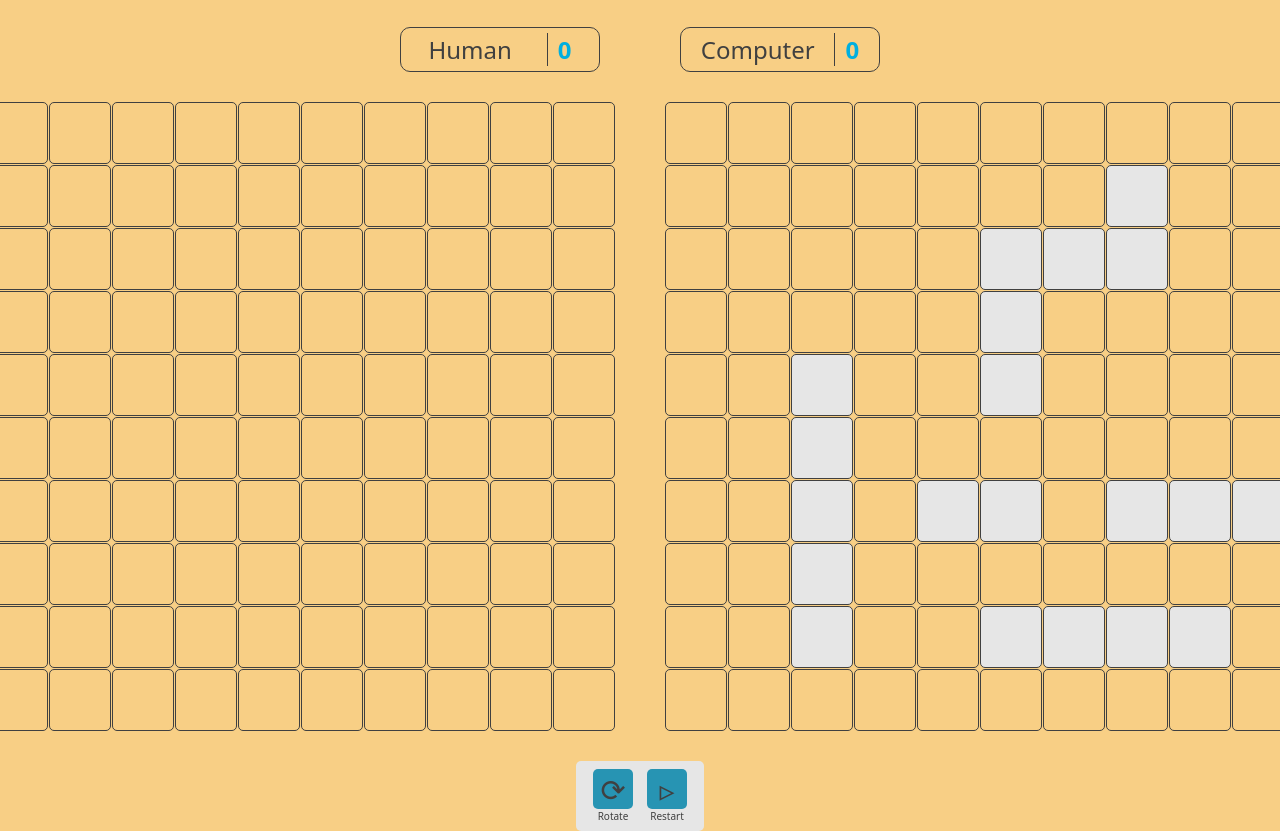
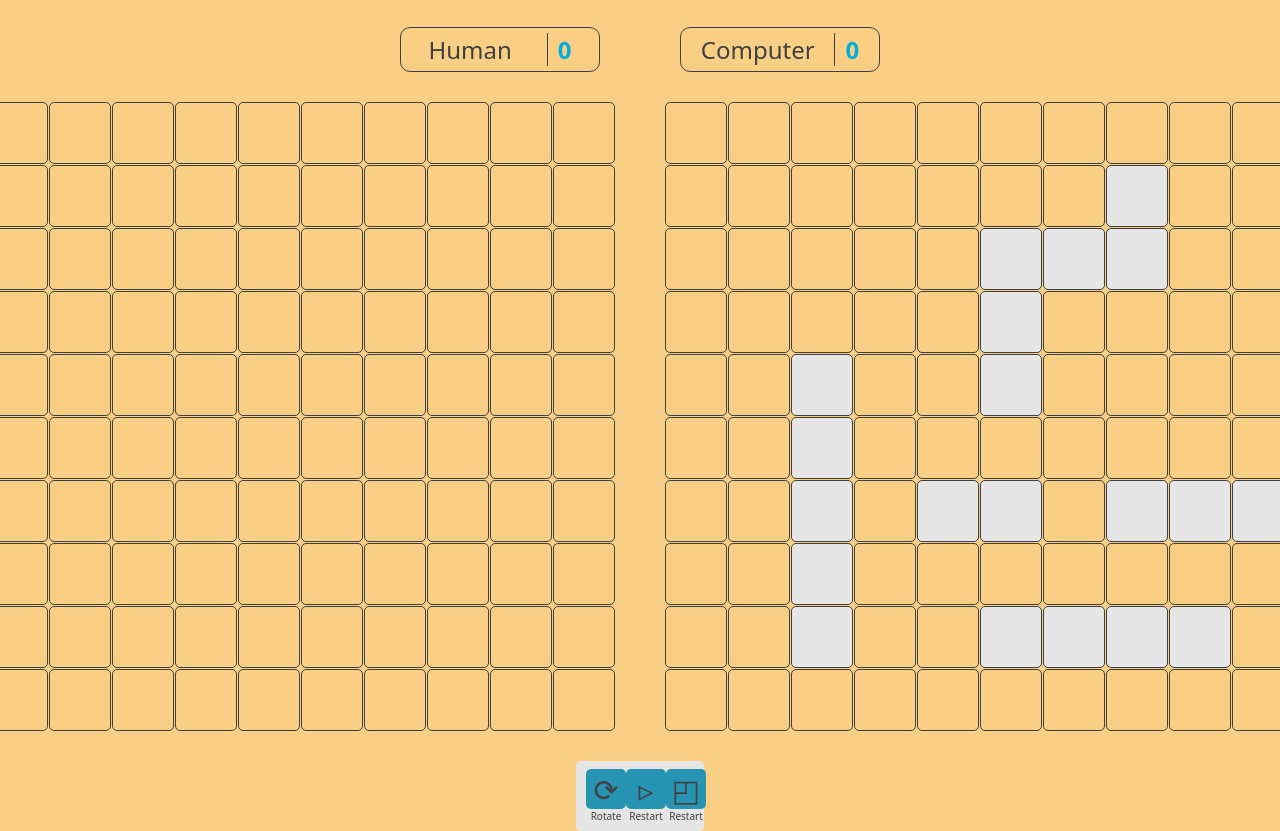
Before and after one commit to durgeshbg/battleship, a website built with webpack: page src/index.html in a window 1280 px wide. Shown: the part 112-943 px from the top of the page. Built offline with nearby package versions, Linux system fonts and the light colour scheme.

Commit message:
feat: random placeShips for left player

```diff
--- a/src/index.html
+++ b/src/index.html
@@ -30,6 +30,10 @@
         <div class="option">&#x25B9;</div>
         <div class="tag">Restart</div>
       </div>
+      <div class="random">
+        <div class="option">&#x25F0;</div>
+        <div class="tag">Restart</div>
+      </div>
     </div>
   </body>
 </html>
```
